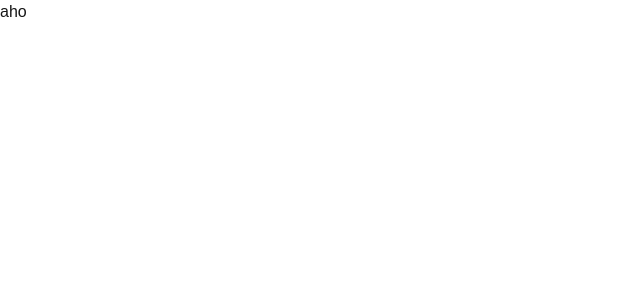
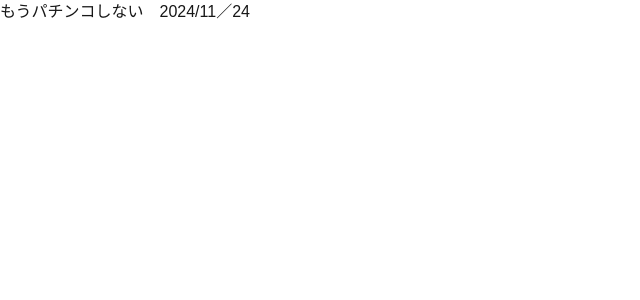
Before and after one commit to TsutsuiShinsuke/pre-architect-app-project, a Next.js app in the folder front-app/: page / in a window 1280 px wide. Shown: the top 300 px of the page, without its empty margins (0-640 px from the left). Built offline with nearby package versions, Linux system fonts and the light colour scheme.

Commit message:
first commit

```diff
--- a/front-app/components/Home/Home.tsx
+++ b/front-app/components/Home/Home.tsx
@@ -10,7 +10,7 @@ const Home = () => {
 	return (
 		<div>
             <h1>
-                aho
+                もうパチンコしない　2024/11／24
             </h1>
         </div>
 	);
```
